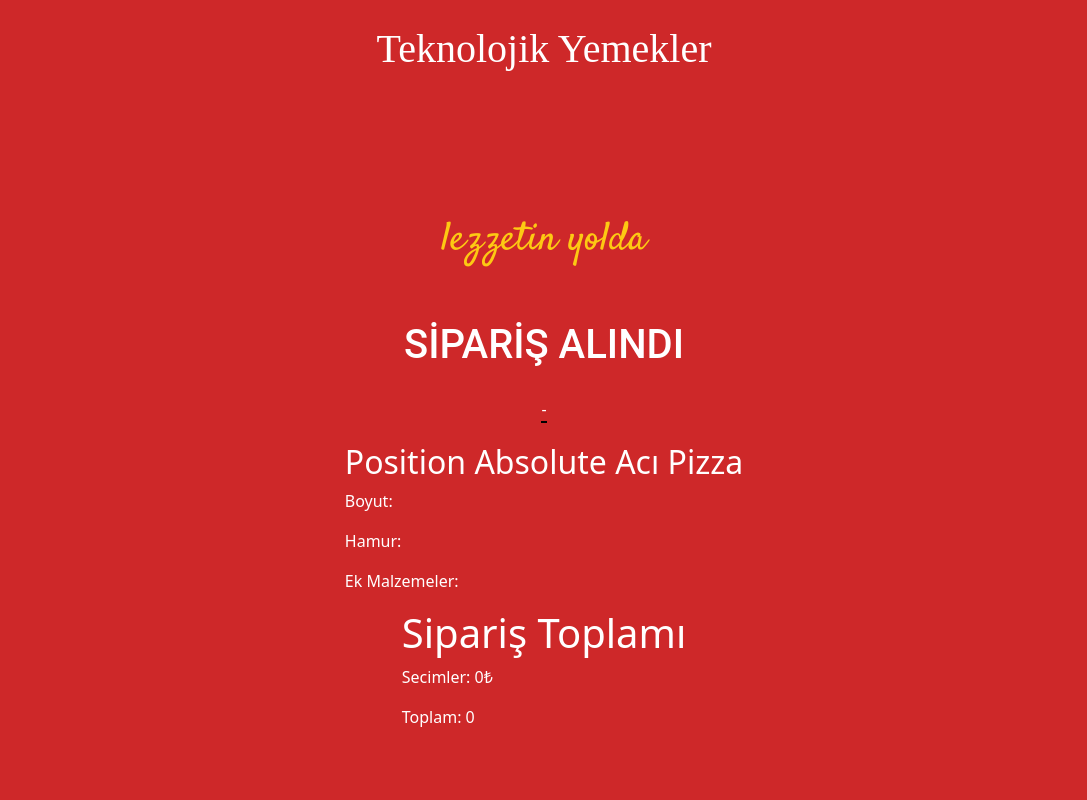
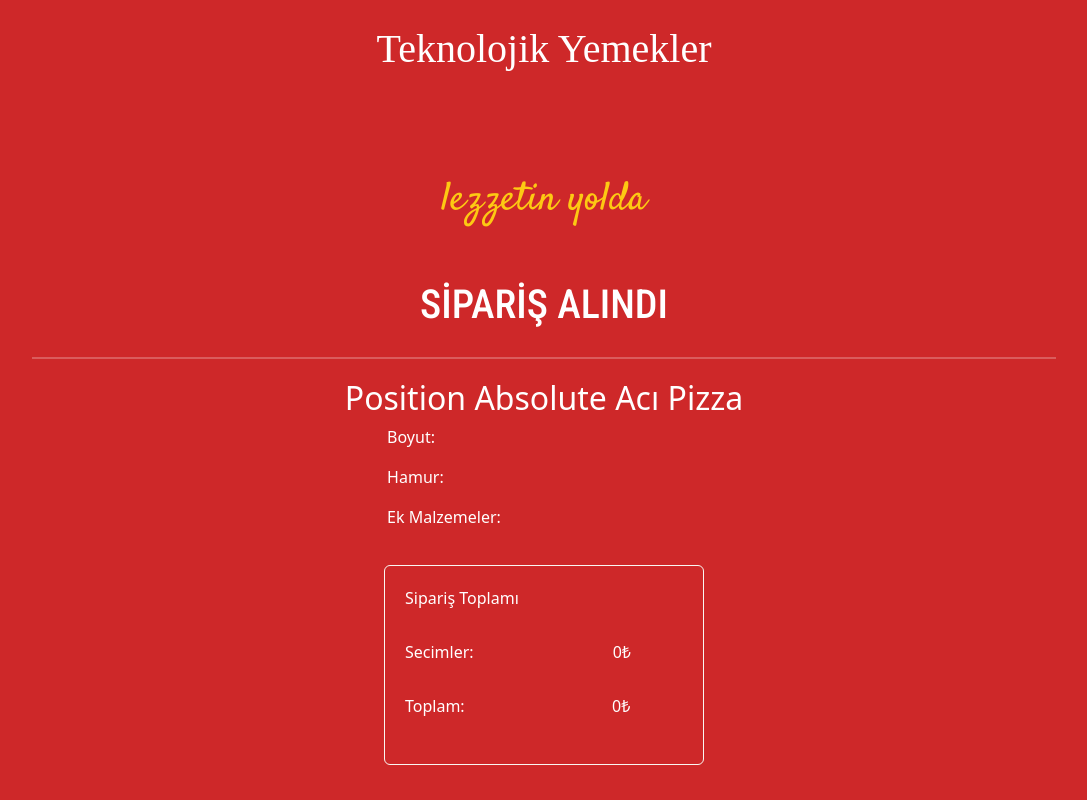
Before and after one commit to burakdemirhan/pizza-project, a React (Vite) app: page /siparis in a window 1280 px wide. Shown: the top 800 px of the page, without its empty margins (96-1183 px from the left). Built offline with nearby package versions, Linux system fonts and the light colour scheme; a web font is replaced by a local one.

Commit message:
toast library eklendi anasayfadan form sayfasına geçerken ve sşiparis alındı bölümüne giderken toast sahesinde succes geçişleri eklendi siparis olusturuldu sayfasının cssleri düzenlendi

```diff
--- a/index.html
+++ b/index.html
@@ -22,6 +22,10 @@
 <link rel="preconnect" href="https://fonts.gstatic.com" crossorigin>
 <link href="https://fonts.googleapis.com/css2?family=Barlow:ital,wght@0,100;0,200;0,300;0,400;0,500;0,600;0,700;0,800;0,900;1,100;1,200;1,300;1,400;1,500;1,600;1,700;1,800;1,900&family=Londrina+Solid:wght@100;300;400;900&family=Quattrocento:wght@400;700&family=Roboto+Condensed:ital,wght@0,100..900;1,100..900&family=Satisfy&display=swap" rel="stylesheet">
 <link rel="stylesheet" href="https://cdnjs.cloudflare.com/ajax/libs/font-awesome/4.7.0/css/font-awesome.min.css">
+<link rel="preconnect" href="https://fonts.googleapis.com">
+<link rel="preconnect" href="https://fonts.gstatic.com" crossorigin>
+<link href="https://fonts.googleapis.com/css2?family=Roboto+Condensed:ital,wght@0,100..900;1,100..900&display=swap" rel="stylesheet">
+
 </head>
 
 
--- a/package.json
+++ b/package.json
@@ -18,6 +18,7 @@
     "react": "^18.3.1",
     "react-dom": "^18.3.1",
     "react-router-dom": "^5.2.0",
+    "react-toastify": "^10.0.6",
     "reactstrap": "^9.2.3"
   },
   "devDependencies": {
--- a/src/App.jsx
+++ b/src/App.jsx
@@ -8,6 +8,9 @@ import "./index.css";
 import React, { useEffect, useState } from "react";
 import { Switch, Route } from "react-router-dom";
 import axios from "axios";
+import { ToastContainer, toast } from "react-toastify";
+
+import "react-toastify/dist/ReactToastify.css";
 
 const initialFormData = {
   pizzaBoyut: "Orta",
@@ -32,6 +35,7 @@ function App() {
 
   return (
     <Route>
+      <ToastContainer />
       <Header />
       <Switch>
         <Route exact path="/">
--- a/src/components/Anasayfa.jsx
+++ b/src/components/Anasayfa.jsx
@@ -1,26 +1,29 @@
-
-import "./Anasayfa.css"
-import { useHistory } from "react-router-dom/cjs/react-router-dom.min"
+import { toast } from "react-toastify";
+import "./Anasayfa.css";
+import { useHistory } from "react-router-dom/cjs/react-router-dom.min";
 export default function Anasayfa(props) {
-  const {secili , setSecili} = props;
-    const history = useHistory()
+  const { secili, setSecili } = props;
+  const history = useHistory();
   const HandleClickButton = () => {
-        history.push("/secenekler")
-
-    }
-
+    history.push("/secenekler");
+    toast.success("Hoşgeldiniz", {
+      theme: "colored",
+    });
+  };
 
   return (
     <div>
       <div className="first-page">
-             <p className="kod-pizza">KOD ACIKTIRIR <br /> PİZZA, DOYURUR</p>
-            <button className="aciktim-button" onClick={HandleClickButton} >ACIKTIM</button>
-
-
+        <p className="kod-pizza">
+          KOD ACIKTIRIR <br /> PİZZA, DOYURUR
+        </p>
+        <button className="aciktim-button" onClick={HandleClickButton}>
+          ACIKTIM
+        </button>
       </div>
       <div className="all-page">
         <div className="header-icon">
-        <img src="/src/assets/1.svg" alt=""  />
+          <img src="/src/assets/1.svg" alt="" />
           <p>YENİ! Kore</p>
           <img src="/src/assets/2.svg" alt="" />
           <p>Pizza</p>
@@ -36,23 +39,29 @@ export default function Anasayfa(props) {
 
         <div className="tüm-menü">
           <div className="özel-lezzetus">
-        <h1>Özel <br /> Lezzetus</h1>
+            <h1>
+              Özel <br /> Lezzetus
+            </h1>
             <p>Position:Absolute Acı Burger</p>
             <button className="ilk-button">Sipariş Ver</button>
-
           </div>
           <div className="sag-taraf">
             <div className="hachatlon">
-      <h2>Hackathlon <br /> Burger Menü</h2>
+              <h2>
+                Hackathlon <br /> Burger Menü
+              </h2>
               <button className="ikinci-buton">Sipariş Ver</button>
             </div>
 
             <div className="cook">
-     <h2> <span class="first-word"> Çoooook hızlı</span>  <br /> npm gibi kurye </h2>
+              <h2>
+                {" "}
+                <span class="first-word"> Çoooook hızlı</span> <br /> npm gibi
+                kurye{" "}
+              </h2>
               <button className="ücüncü-buton">Sipariş Ver</button>
             </div>
           </div>
-
         </div>
         <div>
           <h3 className="paket">en çok paketlenen menüler</h3>
@@ -63,23 +72,23 @@ export default function Anasayfa(props) {
             <img src="/src/assets/1.svg" alt="" />
             Ramen
           </button>
-  <button  className="menü-bar">
+          <button className="menü-bar">
             <img src="/src/assets/2.svg" alt="" />
             Pizza
           </button>
-  <button  className="menü-bar">
+          <button className="menü-bar">
             <img src="/src/assets/3.svg" alt="" />
             Burger
           </button>
-  <button  className="menü-bar">
+          <button className="menü-bar">
             <img src="/src/assets/4.svg" alt="" />
             French fries
-  </button >
-  <button  className="menü-bar">
+          </button>
+          <button className="menü-bar">
             <img src="/src/assets/5.svg" alt="" />
             Fast food
           </button>
-  <button  className="menü-bar" >
+          <button className="menü-bar">
             <img src="/src/assets/6.svg" alt="" />
             Soft drinks
           </button>
@@ -87,7 +96,7 @@ export default function Anasayfa(props) {
 
         <div className="cards">
           <div className="card-1">
-    <img src="/src/assets/food-1.png"/>
+            <img src="/src/assets/food-1.png" />
             <h5>Terminal Pizza</h5>
             <div className="food-inc">
               <p>4.9</p>
@@ -96,9 +105,8 @@ export default function Anasayfa(props) {
             </div>
           </div>
 
-
           <div className="card-2">
-    <img src="/src/assets/food-2.png"/>
+            <img src="/src/assets/food-2.png" />
             <h5>Position Absolute Acı Pizza</h5>
             <div className="food-inc">
               <p>4.9</p>
@@ -107,7 +115,7 @@ export default function Anasayfa(props) {
             </div>
           </div>
           <div className="card-3">
-    <img src="/src/assets/food-3.png"/>
+            <img src="/src/assets/food-3.png" />
             <h5>useEffect Tavuklu Burger</h5>
             <div className="food-inc">
               <p>4.9</p>
@@ -115,20 +123,8 @@ export default function Anasayfa(props) {
               <h5>60₺</h5>
             </div>
           </div>
-
-
         </div>
-
-
-
-
       </div>
-
-
     </div>
-
-
-    )
-
-
+  );
 }
--- a/src/components/Secenekler.jsx
+++ b/src/components/Secenekler.jsx
@@ -14,6 +14,7 @@ import {
   Row,
 } from "reactstrap";
 import axios from "axios";
+import { toast } from "react-toastify";
 export default function Secenekler(props) {
   const {
     pizzaKalinlik,
@@ -76,6 +77,9 @@ export default function Secenekler(props) {
       setMalzemeError("");
       setBoyutError("");
       history.push("/siparis");
+      toast.success("Siparişiniz Alındı", {
+        theme: "colored",
+      });
     }
   };
   const handlePizaBoyutChange = (event, index) => {
--- a/src/components/Siparis.jsx
+++ b/src/components/Siparis.jsx
@@ -10,18 +10,25 @@ export default function Siparis(props) {
         <br />
         SİPARİŞ ALINDI
       </h1>
-      <div class="line">-</div>
 
-      <div>
-        <h2>Position Absolute Acı Pizza</h2>
+      <hr />
+
+      <h2>Position Absolute Acı Pizza</h2>
+      <div className="inc">
         <p> Boyut: {pizzaBoyut}</p>
         <p>Hamur: {pizzaKalinlik} </p>
         <p>Ek Malzemeler: {pizzaMalzeme.join(", ")} </p>
       </div>
-      <div>
-        <h1>Sipariş Toplamı</h1>
-        <p>Secimler: {pizzaMalzeme.length * malzemeSec}₺ </p>
-        <p>Toplam: {toplamTutar + pizzaMalzeme.length * malzemeSec}</p>
+      <div className="toplamm">
+        <p>Sipariş Toplamı</p>
+        <p>
+          Secimler: <span class="killa"></span>{" "}
+          {pizzaMalzeme.length * malzemeSec}₺{" "}
+        </p>
+        <p>
+          Toplam: <span class="ceza"></span>{" "}
+          {toplamTutar + pizzaMalzeme.length * malzemeSec}₺
+        </p>
       </div>
     </div>
   );
--- a/src/components/siparis.css
+++ b/src/components/siparis.css
@@ -17,9 +17,39 @@ color: white;
 }
 
 .tebrik {
-    font-family: Roboto ;
+    font-family: Roboto Condensed
+    ;
 }
-.line {
-    border-bottom: 2px solid black;
+ hr{
+    border: none;           /* Varsayılan kenar stilini kaldırır */
+    height: 2px;            /* Çizginin kalınlığı (yüksekliği) */
+    background-color: #FAF7F2; /* Çizginin rengi */
+    width: 80%;            /* Çizginin genişliği (tam genişlik) */
     margin: 20px 0;
-}
+ }
+
+ .inc{
+    margin-right: 200px;
+ }
+
+ .toplamm{
+    border: 1px solid #FAF7F2;
+    width: 25%;
+    border-radius: 6px;
+    height: 200px;
+    margin: 20px;
+
+ }
+
+
+ .toplamm p {
+  margin: 20px;
+  display: flex;
+  margin-bottom: 30px;
+ }
+ .killa{
+    margin-left: 50%;
+ }
+ .ceza{
+    margin-left: 53%;
+ }
```
Also changed, not shown: 1 other file (tests, documents, lock files or other folders). Lines whose indentation alone changed are shown as unchanged.
